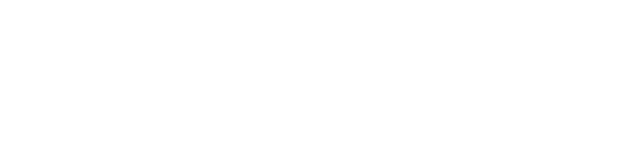
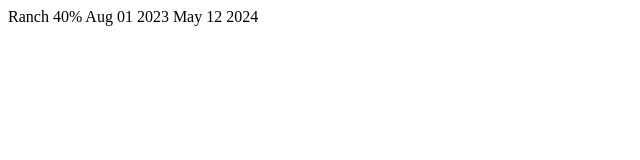
Before and after one commit to bkim9/Resume, a plain HTML site: page fridge/fridge.html in a window 1280 px wide. Shown: the whole page, without its empty margins (0-640 px from the left). Drawn offline with Linux system fonts and the light colour scheme.

Commit message:
fridge starting

```diff
--- a/fridge/fridge.html
+++ b/fridge/fridge.html
@@ -1,2 +1,34 @@
+<!-- Created by Beomsu Kim on Jan.6st 2024-->
 <!-- Updated Time, Name, Amount, Entry Date, Expire Date -->
 <!-- 2022-01-29, Ranch, 50%, 2022-01-28, 2024-04-12 -->
+<!DOCTYPE html>
+<html lang="en">
+    <head>
+        <template>
+            <article>
+                <span class="food-name">
+                    Ranch
+                </span>
+                <span class="food-amount">
+                    40%
+                </span>
+                <time datetime="2023-08-01" id="from">Aug 01 2023</time>
+                <time datetime="2024-05-12" id="to">May 12 2024</time>
+            </article>
+            <link rel="stylesheet" href="fridge.css">
+            <script src="./main.js" type="module"></script>
+        </template>
+    </head>
+    <body>
+            <article>
+                <span class="food-name">
+                    Ranch
+                </span>
+                <span class="food-amount">
+                    40%
+                </span>
+                <time datetime="2023-08-01" id="from">Aug 01 2023</time>
+                <time datetime="2024-05-12" id="to">May 12 2024</time>
+            </article>
+    </body>
+</html>
```
Also changed, not shown: fridge/fridge.css (added), index.html (indentation only).
